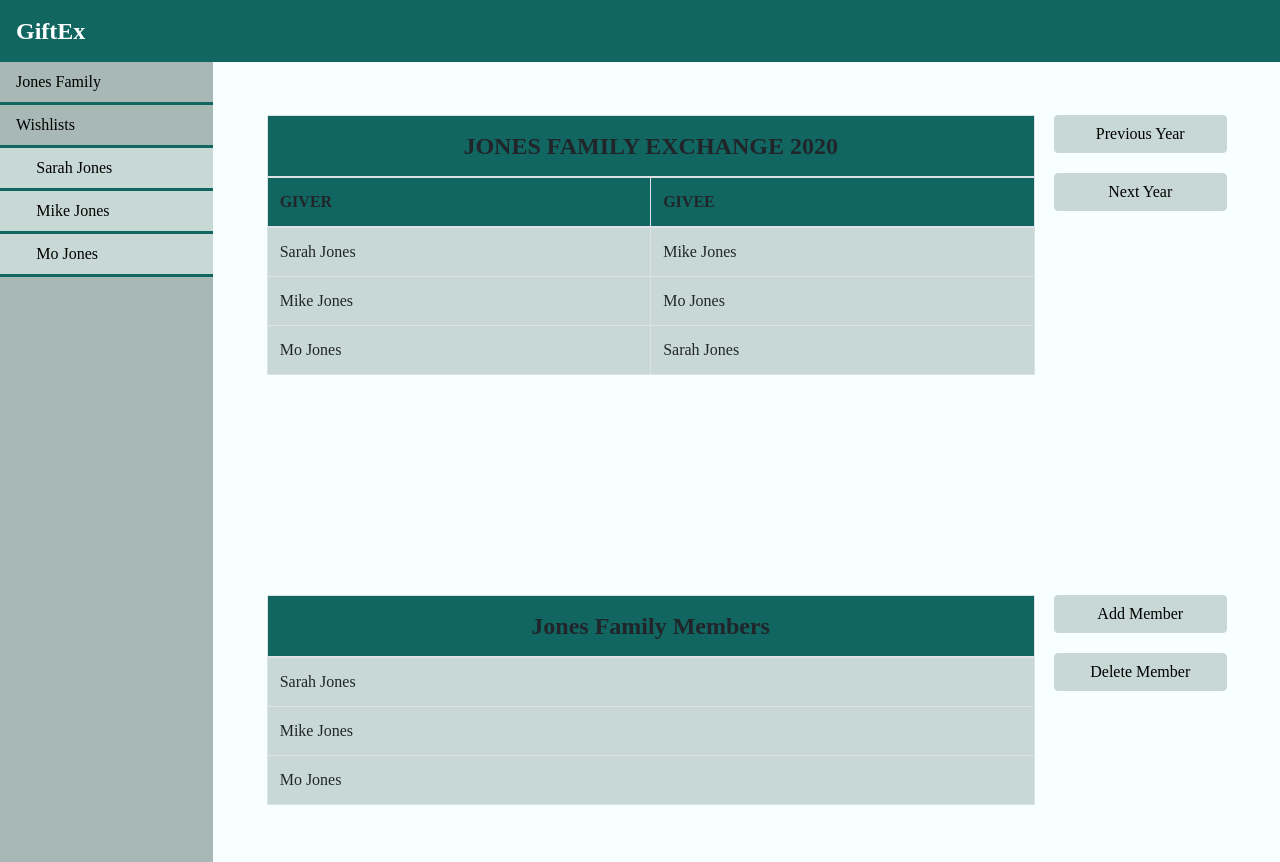
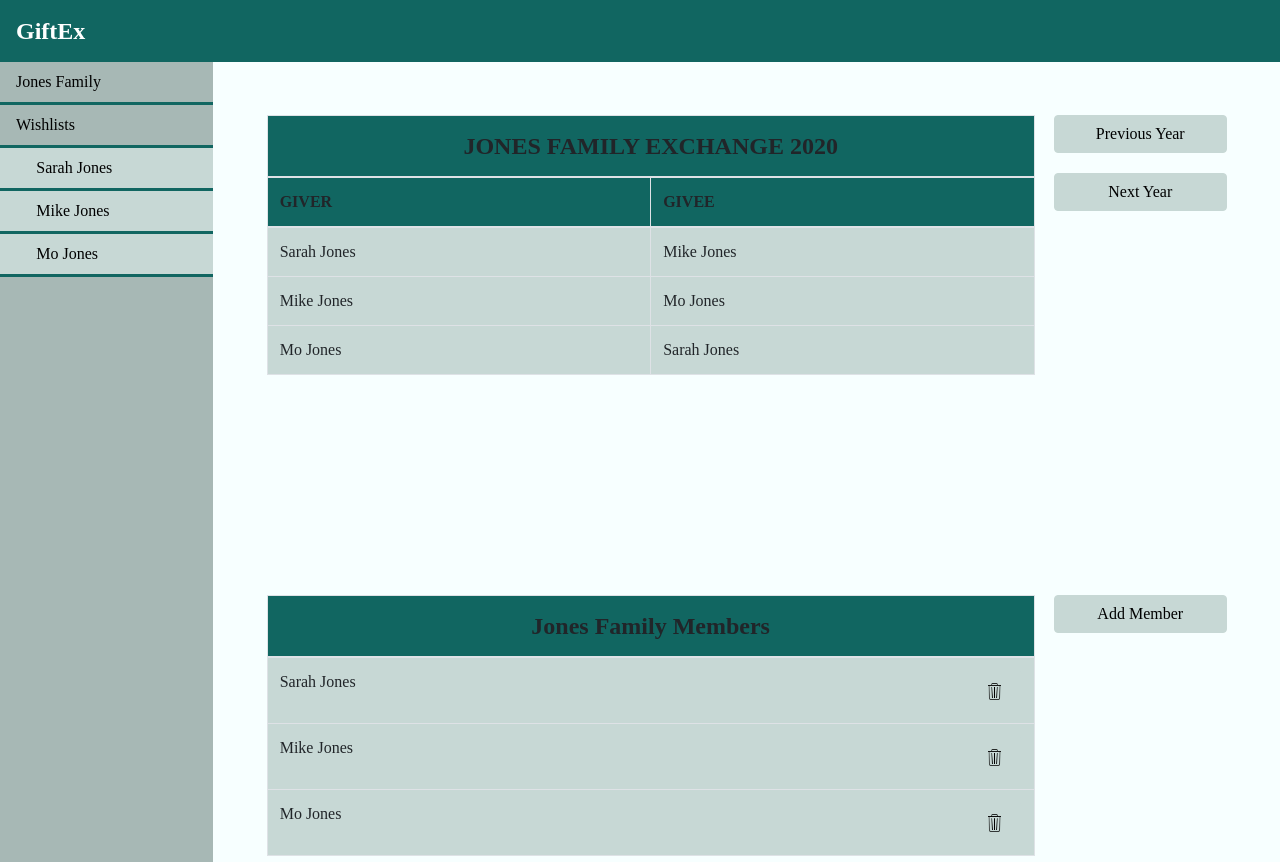
Before and after one commit to becaha/gift_ex, a React (Create React App) app: page / in a window 1280 px wide. Built offline with nearby package versions, Linux system fonts and the light colour scheme.

Commit message:
trash icon

```diff
--- a/src/App.css
+++ b/src/App.css
@@ -135,12 +135,21 @@ input:hover{
     border-color: #116661;
 }
 
-
 .btn-table{
     margin: 0;
     padding: 1%;
+    alignment: center;
+}
+
+.btn-delete {
+    float: right;
+    font-family: sans-serif;
 }
 
 .btn:focus, input:focus {
     box-shadow: none  !important;
 }
+
+.icon {
+    width: 35%;
+}
--- a/src/GroupExchange.js
+++ b/src/GroupExchange.js
@@ -3,6 +3,7 @@ import Table from "react-bootstrap/Table";
 import Button from "react-bootstrap/Button";
 import InputGroup from "react-bootstrap/InputGroup";
 import FormControl from "react-bootstrap/FormControl";
+import trash_icon from "./assets/trash_icon.png";
 
 export class GroupExchange extends React.Component {
     constructor(props){
@@ -89,7 +90,7 @@ export class GroupExchange extends React.Component {
         const rowMembers = this.props.members.map(member => {
             return (
                 <tr>
-                    <td>{member}</td>
+                    <td>{member}<Button className="btn-table btn-delete"><img className="icon" src={trash_icon} alt="X"/></Button></td>
                 </tr>
             )
         });
@@ -139,7 +140,6 @@ export class GroupExchange extends React.Component {
                 </div>
                 <div className="sidebar-right">
                     <Button onClick={this.openMemberForm}>Add Member {this.state.memberForm}</Button>
-                    <Button>Delete Member</Button>
                 </div>
             </div>
             </div>;
```
Also changed, not shown: src/assets/trash_icon.png (added).
